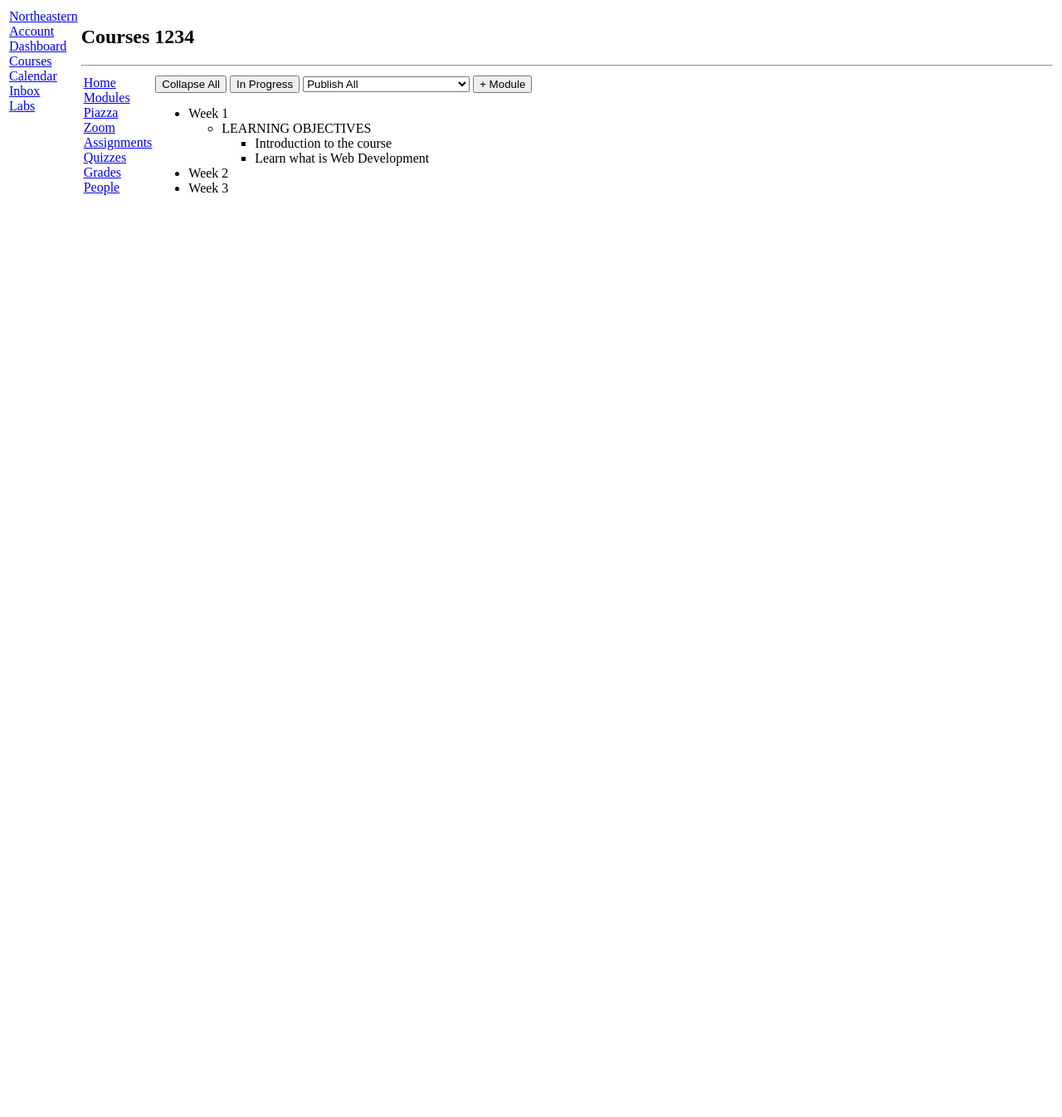
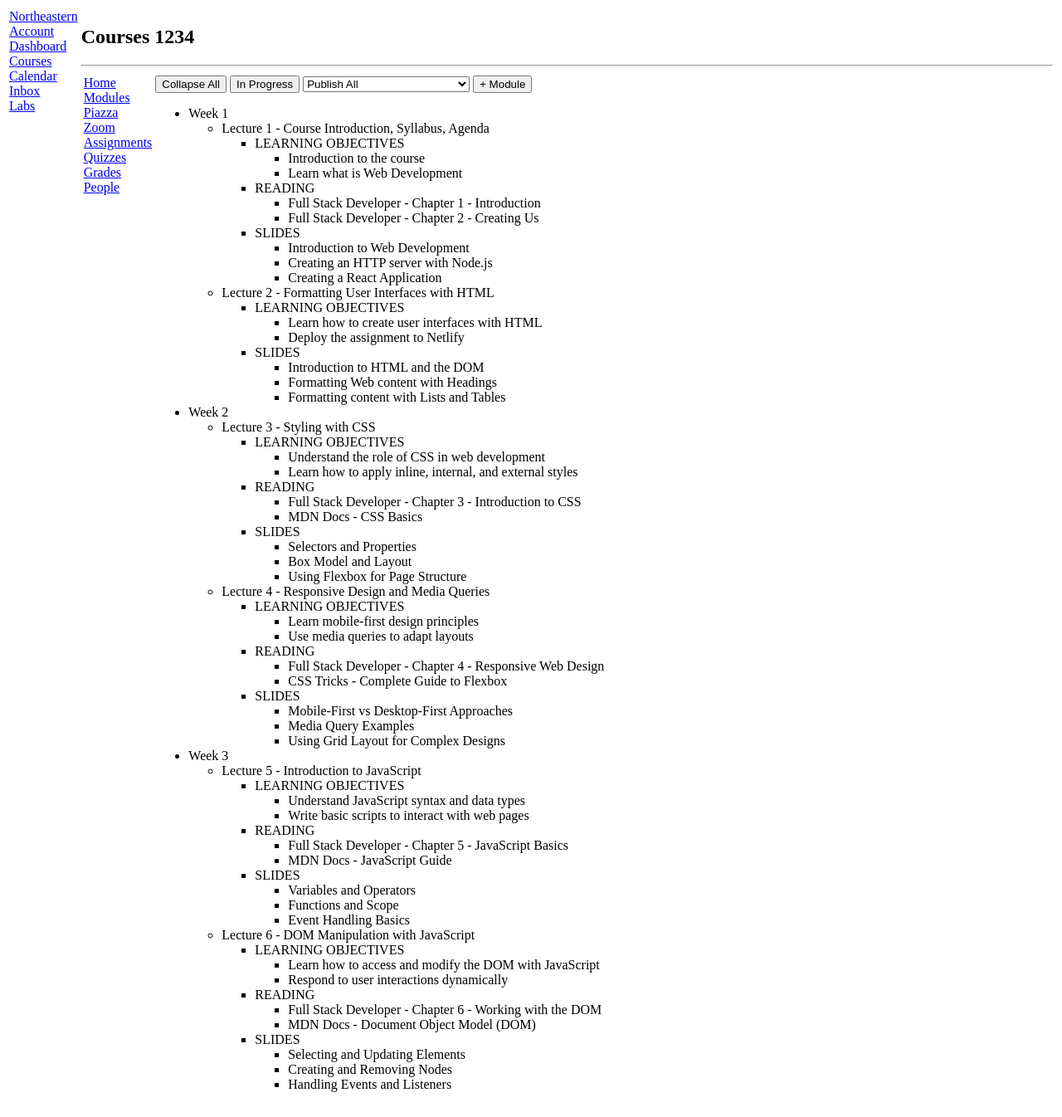
Before and after one commit to karynayen/kanbas-next-js, a Next.js app: page /Courses/1234/Modules in a window 1280 px wide. Shown: the whole page at 83% size. Before the commit the page ends 800 px from the top, so only its background shows below. Built offline with nearby package versions, Linux system fonts and the light colour scheme.

Commit message:
update modules

```diff
--- a/app/(Kambaz)/Courses/[cid]/Modules/page.tsx
+++ b/app/(Kambaz)/Courses/[cid]/Modules/page.tsx
@@ -2,11 +2,9 @@ export default function Modules() {
     return (
       <div>
         <div id="wd-module-buttons">
-            <button type="button"
-                    id="wd-collapse-all">Collapse All</button>
+          <button type="button" id="wd-collapse-all">Collapse All</button>
           &nbsp;
-            <button type="button"
-                    id="wd-in-progress">In Progress</button>
+          <button type="button" id="wd-in-progress">In Progress</button>
           &nbsp;
           <select id="wd-select-one-genre" defaultValue="PUBLISH-ALL">
             <option value="PUBLISH-ALL">Publish All</option>
@@ -14,28 +12,181 @@ export default function Modules() {
             <option value="PUBLISH-ONLY-MODULES">Publish Modules Only</option>
           </select>
           &nbsp;
-            <button type="button"
-                    id="wd-plus-module">+ Module</button>
+          <button type="button" id="wd-plus-module">+ Module</button>
         </div>
+
         <ul id="wd-modules">
+          {/* Week 1 */}
           <li className="wd-module">
             <div className="wd-title">Week 1</div>
             <ul className="wd-lessons">
+
+              {/* Lecture 1 */}
               <li className="wd-lesson">
-                <span className="wd-title">LEARNING OBJECTIVES</span>
+                <span className="wd-title">Lecture 1 - Course Introduction, Syllabus, Agenda</span>
                 <ul className="wd-content">
-                  <li className="wd-content-item">Introduction to the course</li>
-                  <li className="wd-content-item">Learn what is Web Development</li>
+                  <li className="wd-content-item">LEARNING OBJECTIVES
+                    <ul>
+                      <li>Introduction to the course</li>
+                      <li>Learn what is Web Development</li>
+                    </ul>
+                  </li>
+                  <li className="wd-content-item">READING
+                    <ul>
+                      <li>Full Stack Developer - Chapter 1 - Introduction</li>
+                      <li>Full Stack Developer - Chapter 2 - Creating Us</li>
+                    </ul>
+                  </li>
+                  <li className="wd-content-item">SLIDES
+                    <ul>
+                      <li>Introduction to Web Development</li>
+                      <li>Creating an HTTP server with Node.js</li>
+                      <li>Creating a React Application</li>
                     </ul>
                   </li>
                 </ul>
               </li>
+
+              {/* Lecture 2 */}
+              <li className="wd-lesson">
+                <span className="wd-title">Lecture 2 - Formatting User Interfaces with HTML</span>
+                <ul className="wd-content">
+                  <li className="wd-content-item">LEARNING OBJECTIVES
+                    <ul>
+                      <li>Learn how to create user interfaces with HTML</li>
+                      <li>Deploy the assignment to Netlify</li>
+                    </ul>
+                  </li>
+                  <li className="wd-content-item">SLIDES
+                    <ul>
+                      <li>Introduction to HTML and the DOM</li>
+                      <li>Formatting Web content with Headings</li>
+                      <li>Formatting content with Lists and Tables</li>
+                    </ul>
+                  </li>
+                </ul>
+              </li>
+            </ul>
+          </li>
+
+          {/* Week 2 */}
           <li className="wd-module">
             <div className="wd-title">Week 2</div>
+            <ul className="wd-lessons">
+
+              {/* Lecture 3 */}
+              <li className="wd-lesson">
+                <span className="wd-title">Lecture 3 - Styling with CSS</span>
+                <ul className="wd-content">
+                  <li className="wd-content-item">LEARNING OBJECTIVES
+                    <ul>
+                      <li>Understand the role of CSS in web development</li>
+                      <li>Learn how to apply inline, internal, and external styles</li>
+                    </ul>
                   </li>
+                  <li className="wd-content-item">READING
+                    <ul>
+                      <li>Full Stack Developer - Chapter 3 - Introduction to CSS</li>
+                      <li>MDN Docs - CSS Basics</li>
+                    </ul>
+                  </li>
+                  <li className="wd-content-item">SLIDES
+                    <ul>
+                      <li>Selectors and Properties</li>
+                      <li>Box Model and Layout</li>
+                      <li>Using Flexbox for Page Structure</li>
+                    </ul>
+                  </li>
+                </ul>
+              </li>
+
+              {/* Lecture 4 */}
+              <li className="wd-lesson">
+                <span className="wd-title">Lecture 4 - Responsive Design and Media Queries</span>
+                <ul className="wd-content">
+                  <li className="wd-content-item">LEARNING OBJECTIVES
+                    <ul>
+                      <li>Learn mobile-first design principles</li>
+                      <li>Use media queries to adapt layouts</li>
+                    </ul>
+                  </li>
+                  <li className="wd-content-item">READING
+                    <ul>
+                      <li>Full Stack Developer - Chapter 4 - Responsive Web Design</li>
+                      <li>CSS Tricks - Complete Guide to Flexbox</li>
+                    </ul>
+                  </li>
+                  <li className="wd-content-item">SLIDES
+                    <ul>
+                      <li>Mobile-First vs Desktop-First Approaches</li>
+                      <li>Media Query Examples</li>
+                      <li>Using Grid Layout for Complex Designs</li>
+                    </ul>
+                  </li>
+                </ul>
+              </li>
+            </ul>
+          </li>
+
+          {/* Week 3 */}
           <li className="wd-module">
             <div className="wd-title">Week 3</div>
+            <ul className="wd-lessons">
+
+              {/* Lecture 5 */}
+              <li className="wd-lesson">
+                <span className="wd-title">Lecture 5 - Introduction to JavaScript</span>
+                <ul className="wd-content">
+                  <li className="wd-content-item">LEARNING OBJECTIVES
+                    <ul>
+                      <li>Understand JavaScript syntax and data types</li>
+                      <li>Write basic scripts to interact with web pages</li>
+                    </ul>
+                  </li>
+                  <li className="wd-content-item">READING
+                    <ul>
+                      <li>Full Stack Developer - Chapter 5 - JavaScript Basics</li>
+                      <li>MDN Docs - JavaScript Guide</li>
+                    </ul>
+                  </li>
+                  <li className="wd-content-item">SLIDES
+                    <ul>
+                      <li>Variables and Operators</li>
+                      <li>Functions and Scope</li>
+                      <li>Event Handling Basics</li>
+                    </ul>
+                  </li>
+                </ul>
+              </li>
+
+              {/* Lecture 6 */}
+              <li className="wd-lesson">
+                <span className="wd-title">Lecture 6 - DOM Manipulation with JavaScript</span>
+                <ul className="wd-content">
+                  <li className="wd-content-item">LEARNING OBJECTIVES
+                    <ul>
+                      <li>Learn how to access and modify the DOM with JavaScript</li>
+                      <li>Respond to user interactions dynamically</li>
+                    </ul>
+                  </li>
+                  <li className="wd-content-item">READING
+                    <ul>
+                      <li>Full Stack Developer - Chapter 6 - Working with the DOM</li>
+                      <li>MDN Docs - Document Object Model (DOM)</li>
+                    </ul>
+                  </li>
+                  <li className="wd-content-item">SLIDES
+                    <ul>
+                      <li>Selecting and Updating Elements</li>
+                      <li>Creating and Removing Nodes</li>
+                      <li>Handling Events and Listeners</li>
+                    </ul>
+                  </li>
+                </ul>
+              </li>
+            </ul>
           </li>
         </ul>
       </div>
-  );}
+    );
+  }
```
Also changed, not shown: app/(Kambaz)/Courses/[cid]/Assignments/[aid]/Editor.tsx (deleted). Lines whose indentation alone changed are shown as unchanged.
